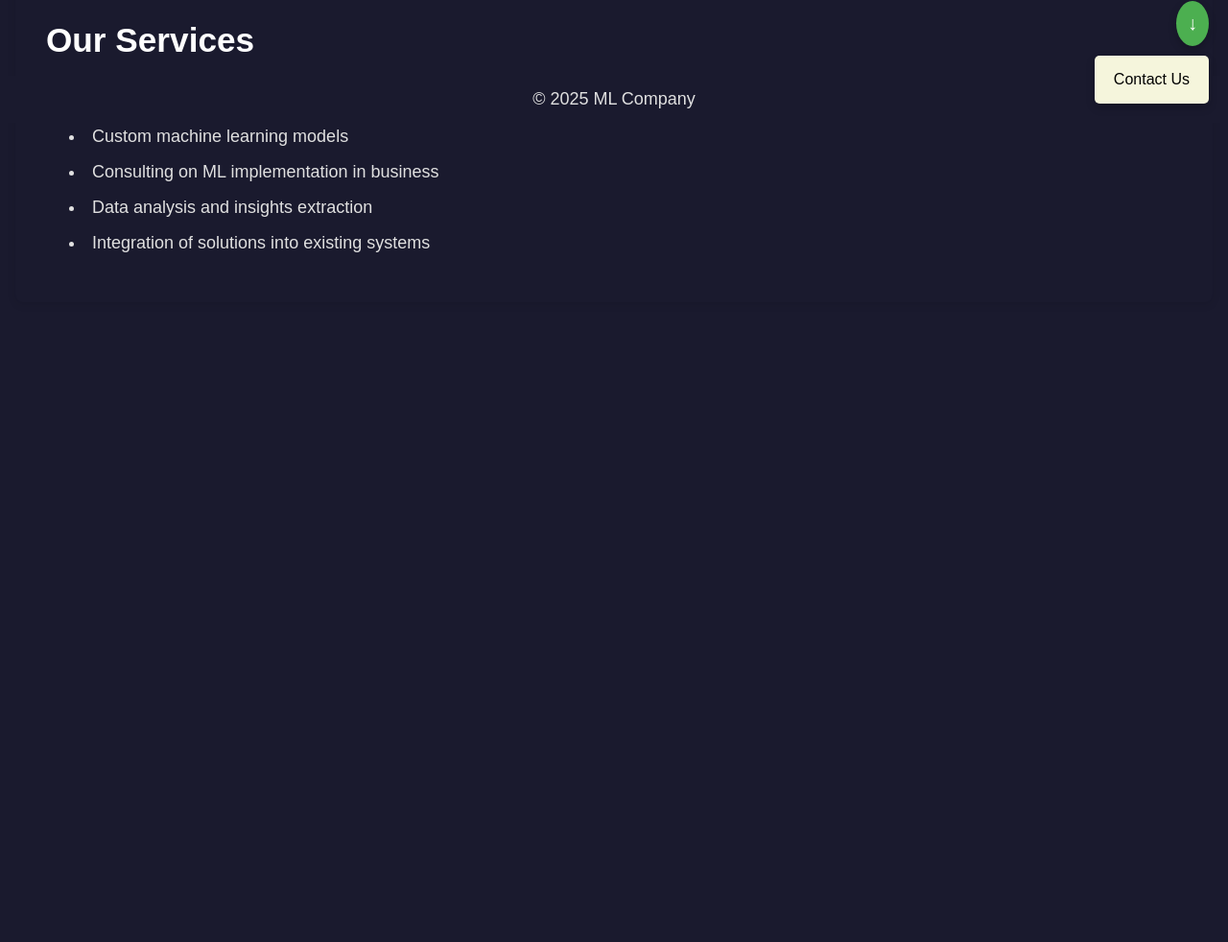
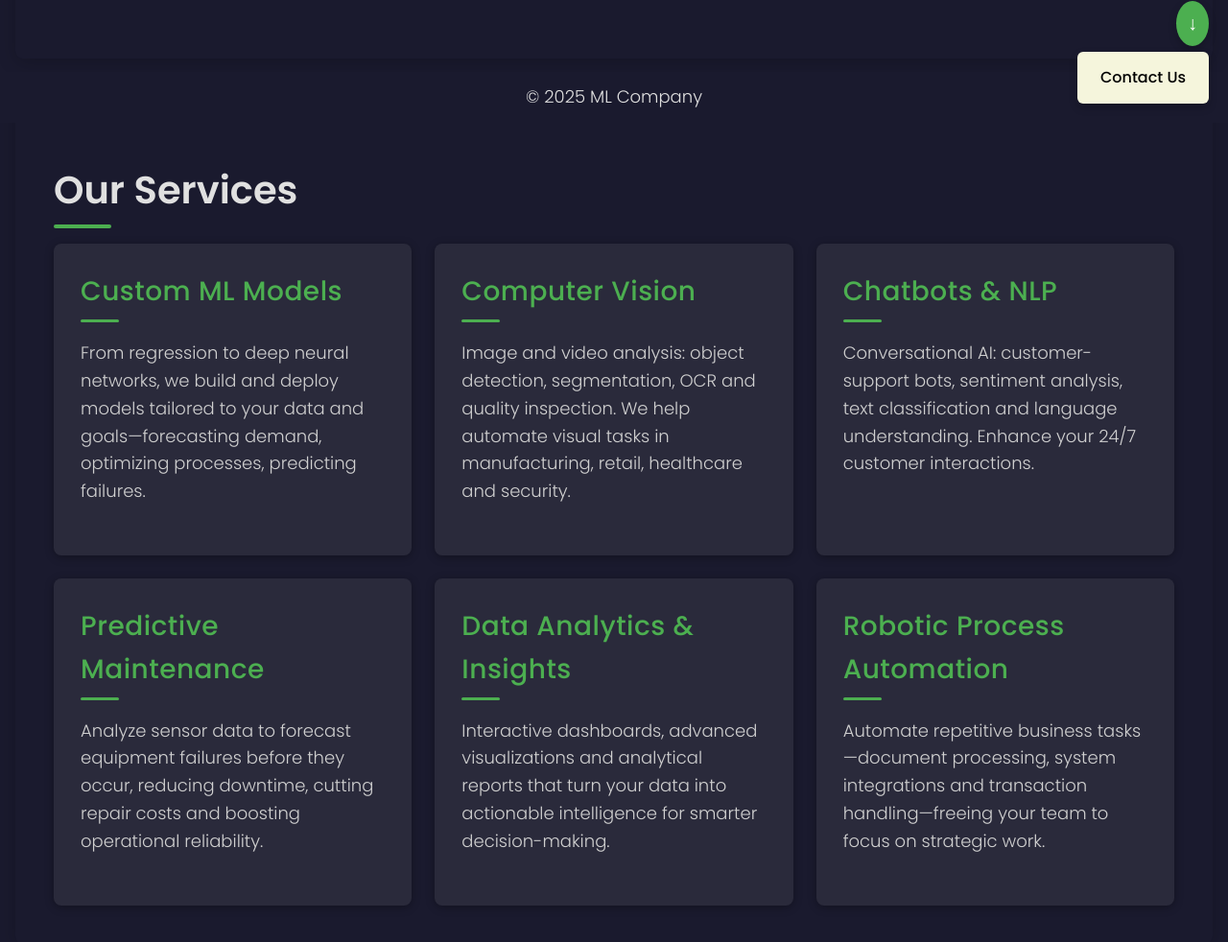
Before and after one commit to VladyN777/ml-site, a plain HTML site: page index.html in a window 1280 px wide. Shown: the part 672-1654 px from the top of the page at 96% size. Before the commit the page ends 1079 px from the top, so only its background shows below. Drawn offline with Linux system fonts and the light colour scheme.

Commit message:
Update index.html

```diff
--- a/index.html
+++ b/index.html
@@ -4,136 +4,150 @@
   <meta charset="UTF-8"/>
   <meta name="viewport" content="width=device-width, initial-scale=1"/>
   <title>ML Company</title>
+
+  <!-- Подключаем шрифт Poppins -->
+  <link href="https://fonts.googleapis.com/css2?family=Poppins:wght@300;400;500;600;700&display=swap" rel="stylesheet">
+
   <style>
     /* Общие стили */
     body {
-      font-family: Arial, sans-serif;
-      margin: 0;
-      padding: 0;
-      background: #1a1a2e;
-      color: #e0e0e0;
+      font-family: 'Poppins', sans-serif;
+      margin: 0; padding: 0;
+      background: #1a1a2e; color: #e0e0e0;
       scroll-behavior: smooth;
-      font-size: 18px;
-      line-height: 1.6;
-      padding-bottom: 60px; /* пространство для фиксированного футера */
+      font-size: 18px; line-height: 1.6;
+      padding-bottom: 60px;
     }
     header {
-      background: #1a1a2e;
-      color: #fff;
-      text-align: center;
-      padding: 2rem 1rem;
+      background: #1a1a2e; color: #fff;
+      text-align: center; padding: 3rem 1rem;
     }
     header img {
-      max-width: 200px;
-      height: auto;
+      max-width: 200px; height: auto;
       margin-bottom: 1rem;
     }
+    header h1 {
+      font-weight: 600;
+      font-size: 3rem;
+      letter-spacing: 1px;
+    }
+
+    /* Секции */
     section {
       background: #1a1a2e;
-      margin: 2rem 1rem;
-      padding: 2rem;
-      border-radius: 8px;
-      box-shadow: 0 2px 10px rgba(0,0,0,0.1);
+      margin: 2rem 1rem; padding: 2.5rem;
+      border-radius: 8px; box-shadow: 0 4px 20px rgba(0,0,0,0.2);
     }
     section h2 {
-      font-size: 2.2rem;
-      margin-bottom: 0.5rem;
-      color: #fff;
+      font-size: 2.5rem;
+      font-weight: 600;
+      margin-bottom: 0.75rem;
+      position: relative;
+    }
+    section h2::after {
+      content: "";
+      position: absolute;
+      bottom: -8px; left: 0;
+      width: 60px; height: 4px;
+      background: #4CAF50;
+      border-radius: 2px;
     }
     section p {
-      font-size: 1rem;
-      margin-bottom: 1rem;
+      font-weight: 300;
+      color: #cfcfcf;
+      margin-bottom: 1.5rem;
+      max-width: 800px;
     }
-    section ul {
-      list-style: disc inside;
-      margin: 0 0 1rem;
-      padding-left: 1.5rem;
+
+    /* Сетка сервисов */
+    .services-grid {
+      display: grid;
+      grid-template-columns: repeat(auto-fit, minmax(280px,1fr));
+      gap: 24px;
+      margin-top: 1.5rem;
     }
-    section ul li {
-      margin-bottom: 0.5rem;
+    .service-card {
+      background: #2a2a3b;
+      padding: 1.75rem; border-radius: 8px;
+      box-shadow: 0 2px 10px rgba(0,0,0,0.3);
+      transition: transform .3s ease, box-shadow .3s ease;
+    }
+    .service-card:hover {
+      transform: translateY(-5px);
+      box-shadow: 0 8px 20px rgba(0,0,0,0.4);
+    }
+    .service-card h3 {
+      font-size: 1.75rem;
+      font-weight: 500;
+      color: #4CAF50;
+      margin-top: 0; margin-bottom: 0.5rem;
+      letter-spacing: .5px;
+    }
+    .service-card h3::after {
+      content: "";
+      display: block;
+      width: 40px; height: 3px;
+      background: #4CAF50;
+      margin-top: 6px; margin-bottom: 1rem;
+      border-radius: 2px;
+    }
+    .service-card p {
+      font-weight: 300;
+      color: #d0d0d0;
     }
 
     /* Фиксированный футер */
     footer {
-      position: fixed;
-      left: 0;
-      bottom: 0;
-      width: 100%;
-      background: #1a1a2e;
-      color: #e0e0e0;
-      text-align: center;
-      padding: 10px 0;
+      position: fixed; left: 0; bottom: 0; width: 100%;
+      background: #1a1a2e; color: #e0e0e0;
+      text-align: center; padding: 12px 0;
+      font-weight: 300;
     }
 
     /* Кнопки прокрутки */
     #scrollDownBtn, #scrollToTopBtn {
-      position: fixed;
-      right: 20px;
-      background: #4CAF50;
-      color: #fff;
-      border: none;
-      padding: 12px;
-      font-size: 20px;
-      border-radius: 50%;
-      cursor: pointer;
-      z-index: 1000;
+      position: fixed; right: 20px;
+      background: #4CAF50; color: #fff;
+      border: none; padding: 12px; font-size: 20px;
+      border-radius: 50%; cursor: pointer; z-index: 1000;
       box-shadow: 0 4px 10px rgba(0,0,0,0.2);
     }
     #scrollDownBtn { bottom: 80px; }
     #scrollToTopBtn { bottom: 20px; display: none; }
 
-    /* Контейнер выплывающей формы */
+    /* Выплывающая форма */
     #contactFormContainer {
-      position: fixed;
-      right: 20px;
-      bottom: 80px;
-      width: 350px;
-      background: #f5f5dc;
-      color: #000;
-      padding: 20px;
-      border-radius: 8px;
-      box-shadow: 0 0 15px rgba(0,0,0,0.3);
-      opacity: 0;
-      transform: translateY(20px);
-      transition: all 0.3s ease;
-      pointer-events: none;
-      z-index: 1001;
+      position: fixed; right: 20px; bottom: 80px;
+      width: 360px; background: #f5f5dc; color: #000;
+      padding: 24px; border-radius: 8px;
+      box-shadow: 0 0 20px rgba(0,0,0,0.3);
+      opacity: 0; transform: translateY(20px);
+      transition: all .3s ease; pointer-events: none; z-index: 1001;
     }
     #contactFormContainer.show {
-      opacity: 1;
-      transform: translateY(0);
-      pointer-events: auto;
+      opacity: 1; transform: translateY(0); pointer-events: auto;
     }
     #contactFormContainer h3 {
-      margin-top: 0;
-      margin-bottom: 1rem;
+      margin: 0 0 1rem;
+      font-size: 1.5rem; font-weight: 500;
     }
     #contactFormContainer label {
-      display: block;
-      margin-bottom: 0.5rem;
+      display: block; margin-bottom: .5rem;
+      font-weight: 500;
     }
     #contactFormContainer input,
     #contactFormContainer textarea {
-      width: 100%;
-      padding: 10px;
-      margin-bottom: 12px;
-      border-radius: 4px;
-      border: 1px solid #ccc;
-      font-size: 14px;
-      box-sizing: border-box;
+      width: 100%; padding: 12px; margin-bottom: 1rem;
+      border-radius: 5px; border: 1px solid #ccc;
+      font-size: 1rem; box-sizing: border-box;
     }
-    #contactFormContainer textarea {
-      height: 120px;
-    }
+    #contactFormContainer textarea { height: 140px; }
     #contactFormContainer button {
-      width: 100%;
-      padding: 12px;
-      background: #4CAF50;
-      color: #fff;
-      border: none;
-      border-radius: 5px;
-      font-size: 1rem;
-      cursor: pointer;
+      width: 100%; padding: 14px;
+      background: #4CAF50; color: #fff;
+      border: none; border-radius: 5px;
+      font-size: 1rem; font-weight: 500; cursor: pointer;
+      transition: background .2s;
     }
     #contactFormContainer button:hover {
       background: #45a049;
@@ -141,26 +155,20 @@
 
     /* Кнопка открытия формы */
     #contactIcon {
-      position: fixed;
-      right: 20px;
-      bottom: 20px;
-      background: #f5f5dc;
-      color: #000;
-      padding: 12px 20px;
-      border-radius: 5px;
-      font-size: 16px;
-      cursor: pointer;
-      z-index: 1002;
+      position: fixed; right: 20px; bottom: 20px;
+      background: #f5f5dc; color: #000;
+      padding: 14px 24px; border-radius: 6px;
+      font-size: 16px; font-weight: 500; cursor: pointer;
       box-shadow: 0 4px 10px rgba(0,0,0,0.2);
-      transition: background 0.2s, transform 0.2s;
+      transition: background .2s, transform .2s; z-index: 1002;
     }
     #contactIcon:hover {
-      background: #e0e0b0;
-      transform: scale(1.05);
+      background: #e0e0b0; transform: scale(1.05);
     }
   </style>
 </head>
 <body>
+
   <header>
     <img src="logo.jpg" alt="Company Logo"/>
     <h1>ML Company</h1>
@@ -177,24 +185,53 @@
 
   <section>
     <h2>Our Services</h2>
-    <p>We offer a wide range of services tailored to your needs:</p>
-    <ul>
-      <li>Custom machine learning models</li>
-      <li>Consulting on ML implementation in business</li>
-      <li>Data analysis and insights extraction</li>
-      <li>Integration of solutions into existing systems</li>
-    </ul>
+    <div class="services-grid">
+      <div class="service-card">
+        <h3>Custom ML Models</h3>
+        <p>From regression to deep neural networks, we build and deploy
+           models tailored to your data and goals—forecasting demand,
+           optimizing processes, predicting failures.</p>
+      </div>
+      <div class="service-card">
+        <h3>Computer Vision</h3>
+        <p>Image and video analysis: object detection, segmentation,
+           OCR and quality inspection. We help automate visual tasks
+           in manufacturing, retail, healthcare and security.</p>
+      </div>
+      <div class="service-card">
+        <h3>Chatbots &amp; NLP</h3>
+        <p>Conversational AI: customer-support bots, sentiment analysis,
+           text classification and language understanding. Enhance
+           your 24/7 customer interactions.</p>
+      </div>
+      <div class="service-card">
+        <h3>Predictive Maintenance</h3>
+        <p>Analyze sensor data to forecast equipment failures before
+           they occur, reducing downtime, cutting repair costs and
+           boosting operational reliability.</p>
+      </div>
+      <div class="service-card">
+        <h3>Data Analytics &amp; Insights</h3>
+        <p>Interactive dashboards, advanced visualizations and
+           analytical reports that turn your data into actionable
+           intelligence for smarter decision-making.</p>
+      </div>
+      <div class="service-card">
+        <h3>Robotic Process Automation</h3>
+        <p>Automate repetitive business tasks—document processing,
+           system integrations and transaction handling—freeing your
+           team to focus on strategic work.</p>
+      </div>
+    </div>
   </section>
 
-  <footer>
-    © 2025 ML Company
-  </footer>
+  <footer>© 2025 ML Company</footer>
 
-  <!-- Кнопки прокрутки -->
+  <!-- Scroll buttons -->
   <button id="scrollDownBtn" onclick="scrollToSection()">&#8595;</button>
   <button id="scrollToTopBtn" onclick="scrollToTop()">&#8593;</button>
 
-  <!-- Контейнер выплывающей формы -->
+  <!-- Contact form -->
   <div id="contactFormContainer">
     <h3>Contact Us</h3>
     <form action="https://formspree.io/f/xldbjyrg" method="POST">
@@ -205,12 +242,10 @@
       <button type="submit">Send</button>
     </form>
   </div>
-
-  <!-- Кнопка открытия формы -->
   <div id="contactIcon" onclick="toggleContactForm()">Contact Us</div>
 
   <script>
-    // Scroll-to-top button
+    // Scroll-to-top
     const topBtn = document.getElementById('scrollToTopBtn');
     window.onscroll = () => {
       topBtn.style.display = window.scrollY > 300 ? 'block' : 'none';
@@ -218,15 +253,15 @@
     function scrollToTop() {
       window.scrollTo({ top: 0, behavior: 'smooth' });
     }
-    // Scroll-down button
+    // Scroll-to-section
     function scrollToSection() {
       document.getElementById('section1').scrollIntoView({ behavior: 'smooth' });
     }
     // Toggle contact form
     function toggleContactForm() {
-      document.getElementById('contactFormContainer')
-              .classList.toggle('show');
+      document.getElementById('contactFormContainer').classList.toggle('show');
     }
   </script>
+
 </body>
 </html>
```
